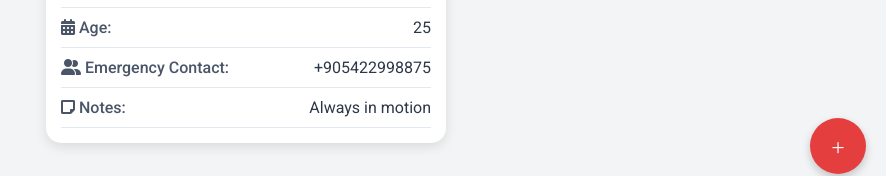
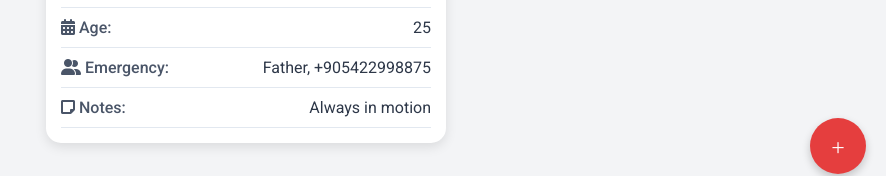
Before and after one commit to muhento/qrinfo, a plain HTML site: page index2.html in a window 1280 px wide. Shown: the part 606-782 px from the top of the page, without its empty margins (394-1280 px from the left). Drawn offline with Linux system fonts and the light colour scheme.

Commit message:
Update index2.html

```diff
--- a/index2.html
+++ b/index2.html
@@ -70,8 +70,8 @@
         		<span class="info-value">25</span>
     		</div>
     		<div class="info-item">
-        		<span class="info-label"><i class="fas fa-user-friends"></i> Emergency Contact:</span>
-        		<span class="info-value">+905422998875</span>
+        		<span class="info-label"><i class="fas fa-user-friends"></i> Emergency:</span>
+        		<span class="info-value">Father, +905422998875</span>
     		</div>
     		<!-- Notes Section -->
     		<div class="info-item">
```
